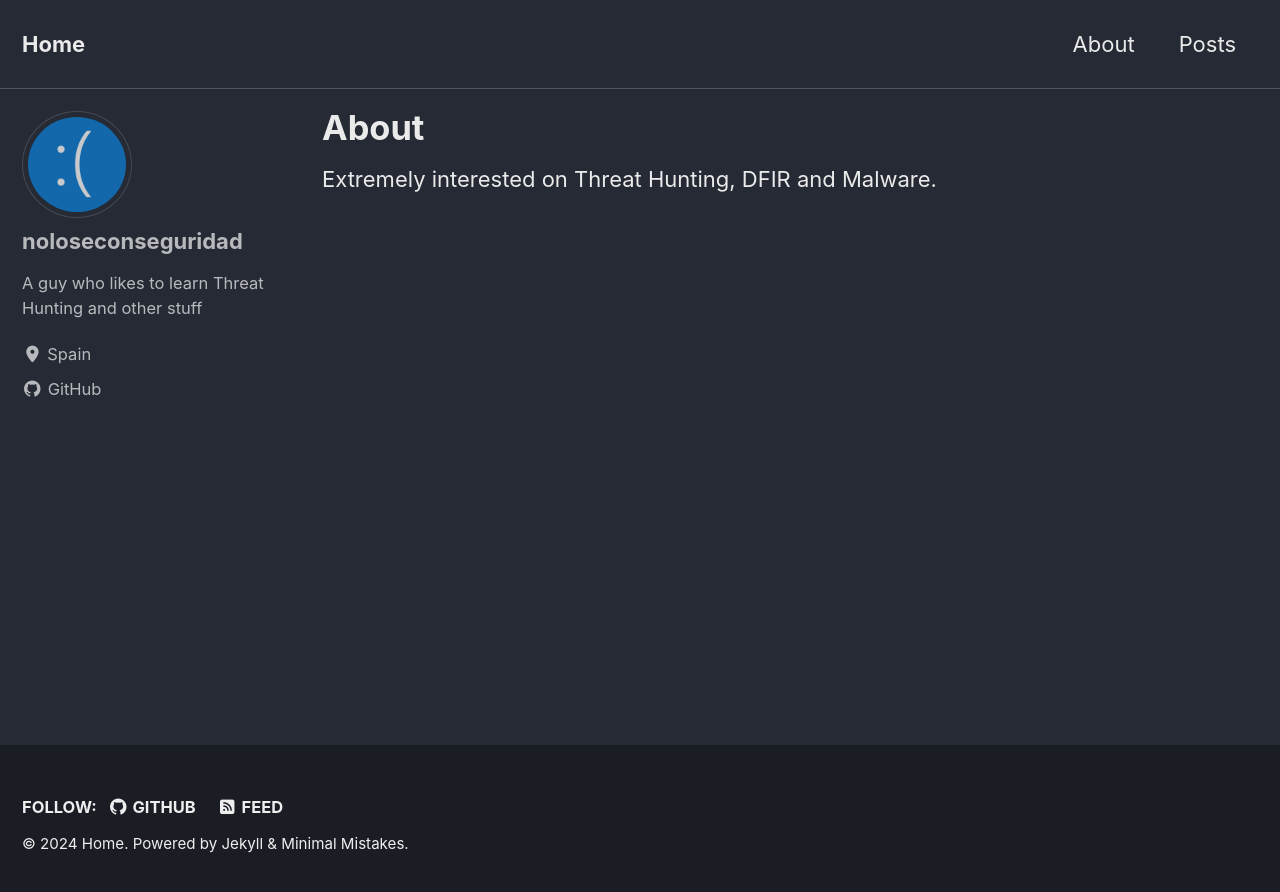
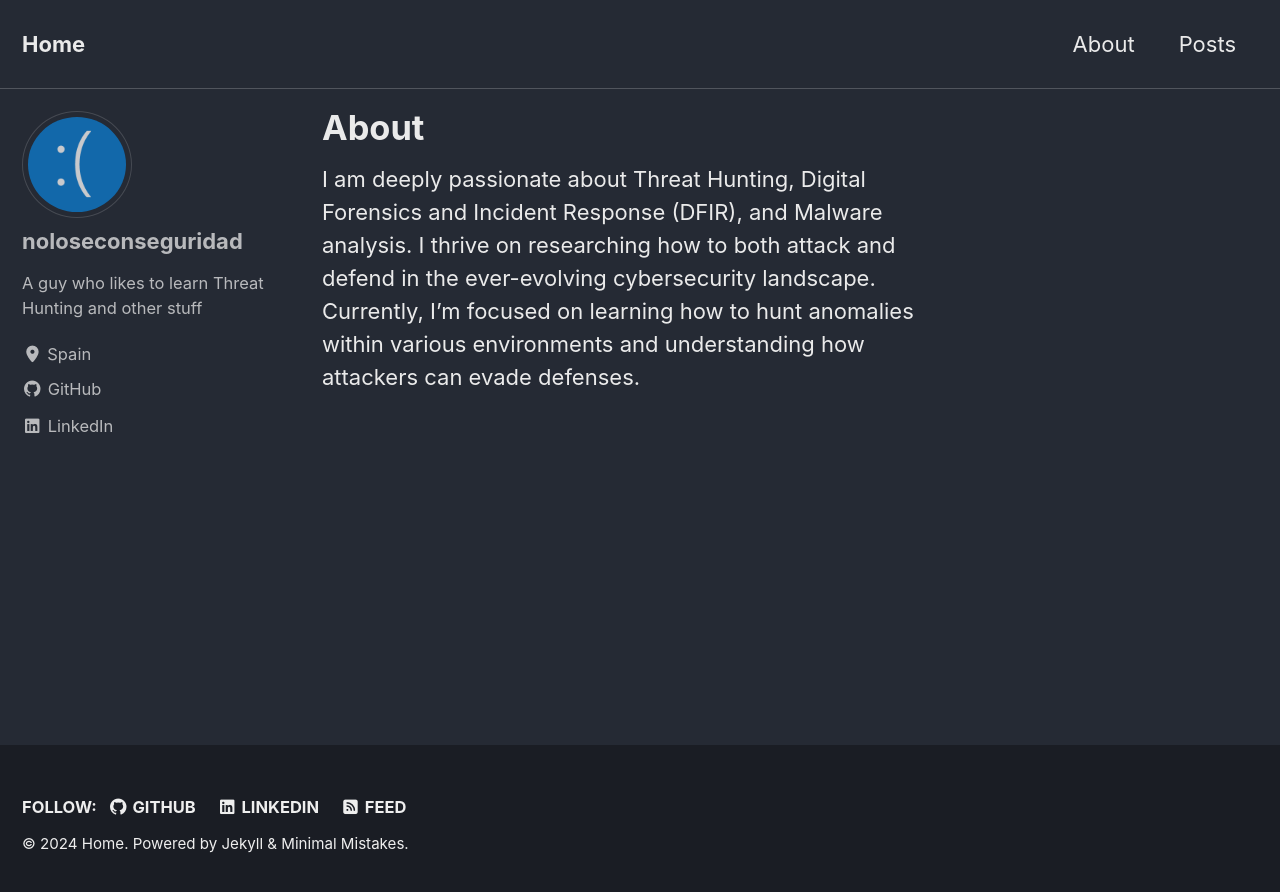
Before and after one commit to noloseconseguridad/noloseconseguridad.github.io, a Jekyll site: the page built from _pages/about.md, in a window 1280 px wide. Shown: the top 892 px of the page. Built offline with Jekyll 4.4.1, drawn with Linux system fonts in a browser that asks for light colours; cached includes are drawn as plain includes.

Commit message:
Contact changes

```diff
--- a/_config.yml
+++ b/_config.yml
@@ -108,7 +108,7 @@ author:
   avatar           : "/images/pic.png"
   bio              : "A guy who likes to learn Threat Hunting and other stuff"
   location         : "Spain"
-  linkedin	       : #
+  linkedin	       : "noloseconseguridad"
   twitter          : #
   email            :
   links:
@@ -124,9 +124,9 @@ footer:
     - label: "GitHub"
       icon: "fab fa-fw fa-github"
       url: "https://github.com/noloseconseguridad"
-    - label: #"Linkedin"
-      icon: #"fab fa-fw fa-linkedin"
-      url: #
+    - label: "Linkedin"
+      icon: "fab fa-fw fa-linkedin"
+      url: "https://www.linkedin.com/in/noloseconseguridad"
     - label: #"Twitter"
       icon: #"fab fa-fw fa-twitter"
       url: #
--- a/_pages/about.md
+++ b/_pages/about.md
@@ -3,4 +3,4 @@ title: "About"
 permalink: /about/
 ---
 
-Extremely interested on Threat Hunting, DFIR and Malware.
+I am deeply passionate about Threat Hunting, Digital Forensics and Incident Response (DFIR), and Malware analysis. I thrive on researching how to both attack and defend in the ever-evolving cybersecurity landscape. Currently, I'm focused on learning how to hunt anomalies within various environments and understanding how attackers can evade defenses.
```
